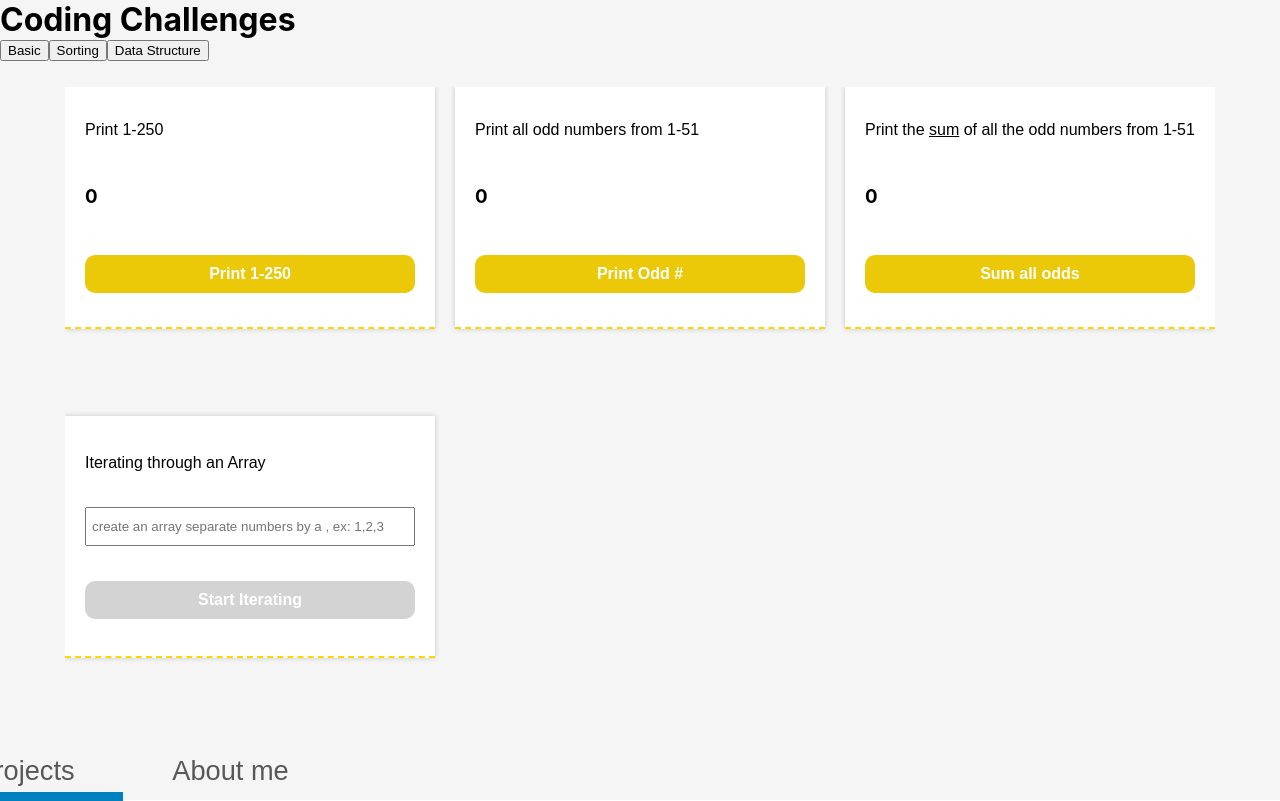
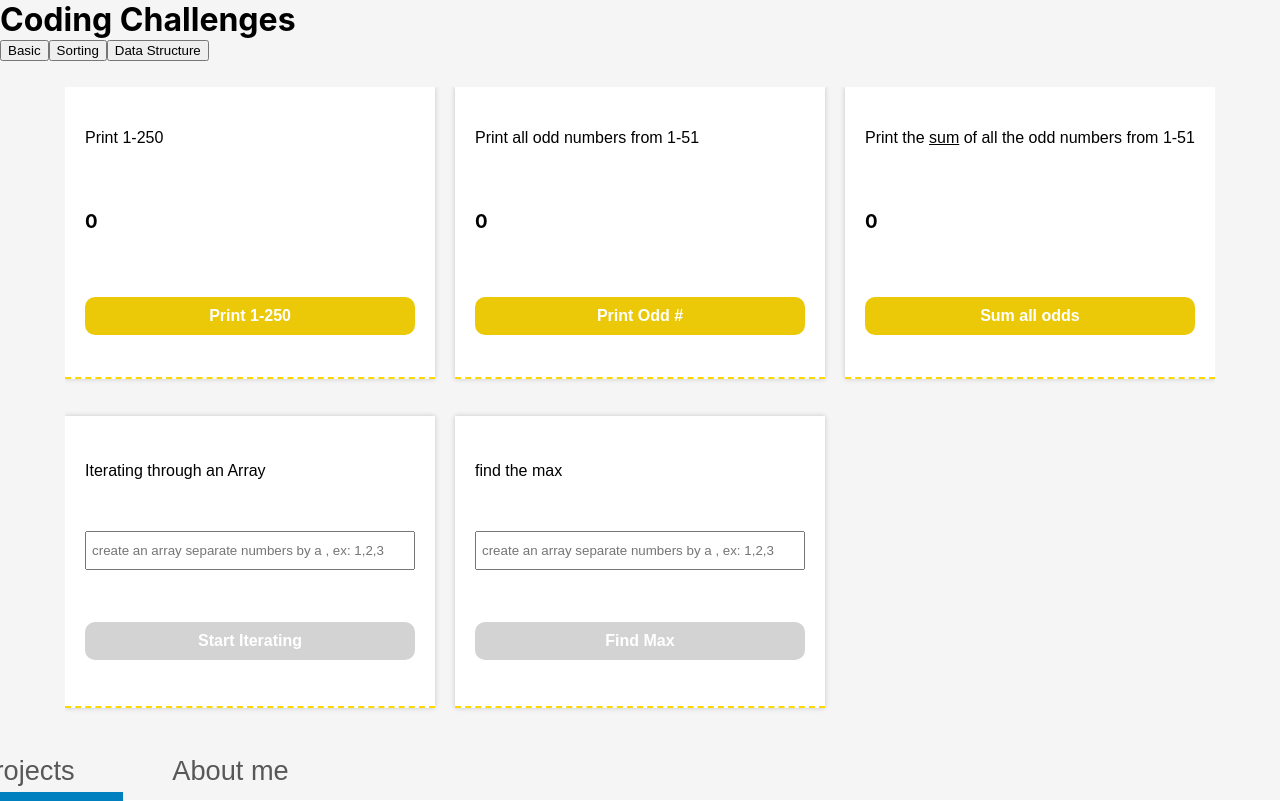
Before and after one commit to louieLouie117/Responsive-Portfolio, a React (Create React App) app in the folder client/: page /code-challenges in a window 1280 px wide. Built offline with nearby package versions, Linux system fonts and the light colour scheme.

Commit message:
find max

```diff
--- a/client/src/App.css
+++ b/client/src/App.css
@@ -35,7 +35,6 @@ body  ::-webkit-scrollbar{
 }
 
 .mainNav-container nav {
-
   height: 30px;
   display: grid;
   grid-template-columns: 1fr 1fr;
@@ -352,6 +351,13 @@ body  ::-webkit-scrollbar{
   }
 
 
+  .mainNav-container{
+    background: whitesmoke;
+    width: 400px;
+    position: absolute;
+    bottom: 10px;
+    left: 10%;
+  }
 
 
 
@@ -360,13 +366,7 @@ body  ::-webkit-scrollbar{
 @media screen and (min-width: 700px) {
 
 
-.mainNav-container{
-  background: whitesmoke;
-  width: 400px;
-  position: absolute;
-  bottom: 10px;
-  left: 10%;
-}
+
 
 
 
--- a/client/src/components/AlgosBasic.jsx
+++ b/client/src/components/AlgosBasic.jsx
@@ -101,10 +101,9 @@ function iteratingArray(){
     console.log("button was click");
     // const userArray = inputSting.split(',');
     // const userArray = inputSting.split`,`.map(i=>+i);
-    console.log(inputString);
+    // const userArray = inputSting.split('').map(i=>Number(i));
     const userArray = inputString.split(',', 10);
 
-    // const userArray = inputSting.split('').map(i=>Number(i));
 
     console.log("user array",userArray);
 
@@ -116,13 +115,37 @@ function iteratingArray(){
             setTimeout(function() {
                 console.log("inside the time the timer",newArr);
                 setIteratingNumber(newArr)
-
             }, 800* i);
 
           }
     }
 
+}
 
+const [findMaxString, setFindMaxString] = useState()
+const [findMaxNumber, setFindMaxNumber] = useState(true)
+
+
+function changeStateFindMax(e){
+    console.log("input was selected");
+    setFindMaxNumber(false)
+     setFindMaxString(e.target.value)
+}
+
+function findMax(){
+    const userArray = findMaxString.split(',').map(Number);
+
+    console.log("user array",userArray);
+    let max = 0;
+    for (let i = 0; i < userArray.length; i++) {
+        console.log("loop", userArray[i]);
+        if (max < userArray[i]) {
+            max = userArray[i];
+            setFindMaxNumber(max)
+          }
+
+
+    }
 
 }
 
@@ -185,6 +208,21 @@ function iteratingArray(){
                 </li>
 
 
+                <li>
+                    <h2>find the max <b> {findMaxNumber}</b></h2>
+                    <input
+                    type="text"
+                    placeholder="create an array separate numbers by a , ex: 1,2,3 "
+                    onChange={changeStateFindMax}
+                    />
+
+                    <button
+                    style={{ background:  findMaxNumber? "lightGray" : "rgb(235, 201, 8)" }}
+                    disabled={findMaxNumber}
+                    onClick={findMax}
+                    >Find Max</button>
+                </li>
+
 
             </ul>
 
--- a/client/src/modules/Algos.modules.css
+++ b/client/src/modules/Algos.modules.css
@@ -15,7 +15,7 @@
   }
   .basicAlgos-container li{
     display: grid;
-    height: 200px;
+    height: 250px;
     align-items: center;
     background: white;
     padding: 20px;
@@ -47,7 +47,7 @@
     max-width: none;}
 
   .basicAlgos-container ul{
-        column-gap: 20px;
+      column-gap: 20px;
       grid-template-columns: 1fr 1fr 1fr ;
   }
 
@@ -60,7 +60,6 @@
 
 
   .basicAlgos-container ul{
-        column-gap: 20px;
       grid-template-columns: 1fr 1fr 1fr 1fr;
   }
 
```
